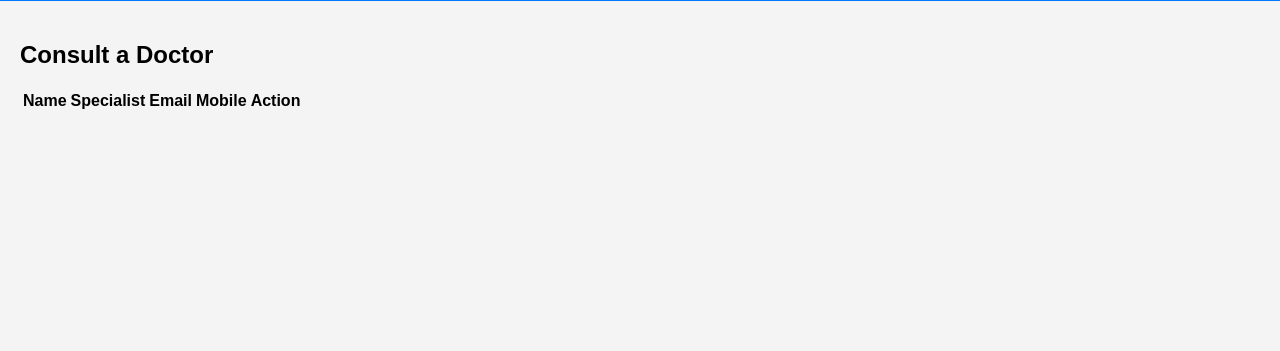
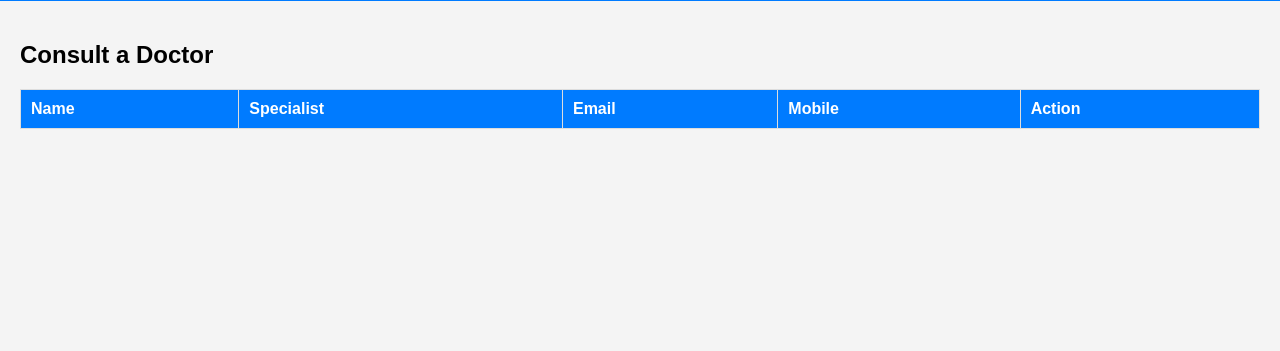
Before and after one commit to PraneethVasa/CareConnectAI, a Flask app: page /doctor_consult in a window 1280 px wide. Shown: the part 69-420 px from the top of the page. Run offline with Flask 3, Linux system fonts and the light colour scheme; the visitor is signed in with stand-in values (Sample User, id 1); data that the repository does not hold is empty; parts of the project's set-up code (start-up, migrations or seed data) failed here and were passed over.

Commit message:
Update styles.css

```diff
--- a/static/css/styles.css
+++ b/static/css/styles.css
@@ -39,3 +39,28 @@ footer {
     bottom: 0;
     width: 100%;
 }
+/* Add this to your existing CSS */
+table {
+    width: 100%;
+    border-collapse: collapse;
+    margin-top: 20px;
+}
+
+table, th, td {
+    border: 1px solid #ddd;
+}
+
+th, td {
+    padding: 10px;
+    text-align: left;
+}
+
+th {
+    background-color: #007bff;
+    color: white;
+}
+
+iframe {
+    border: none;
+    margin-top: 20px;
+}
```
